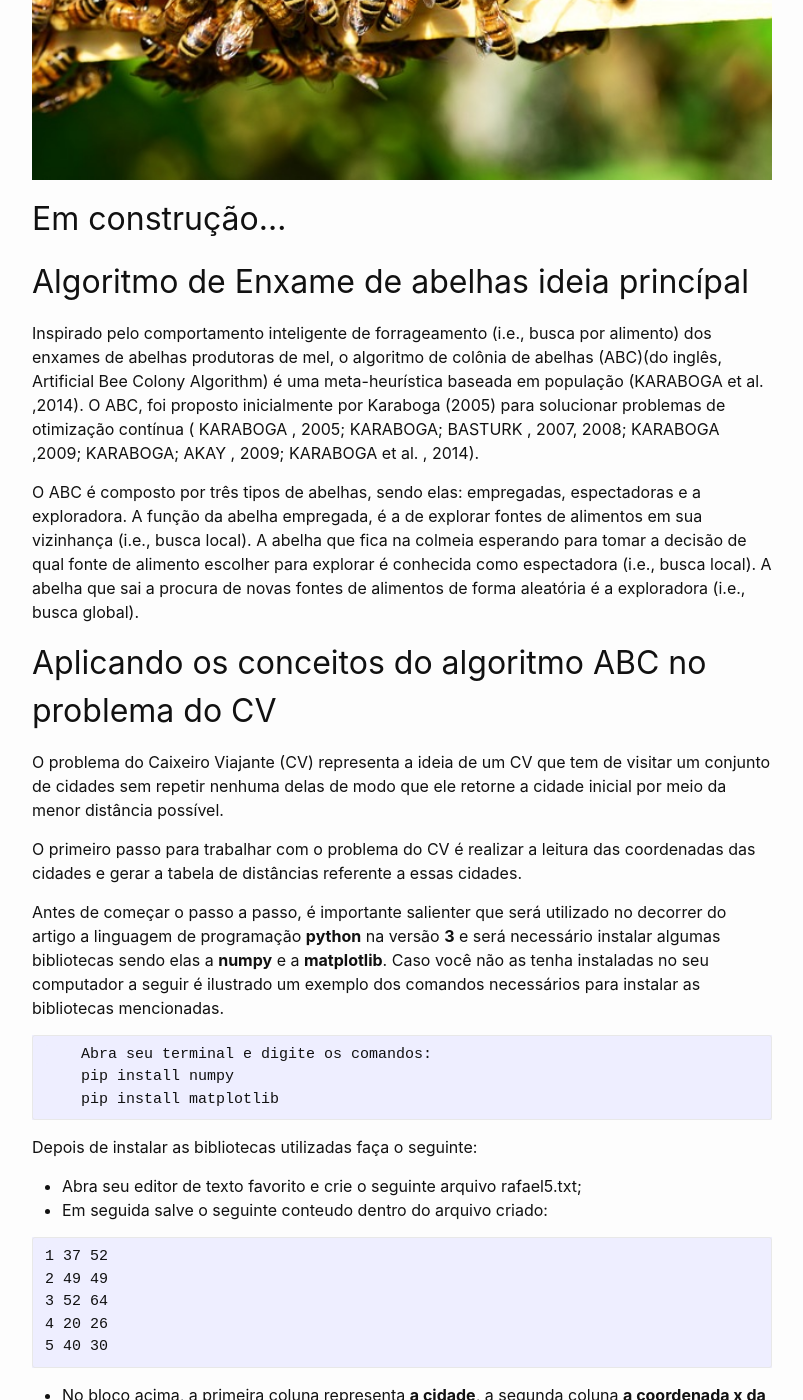
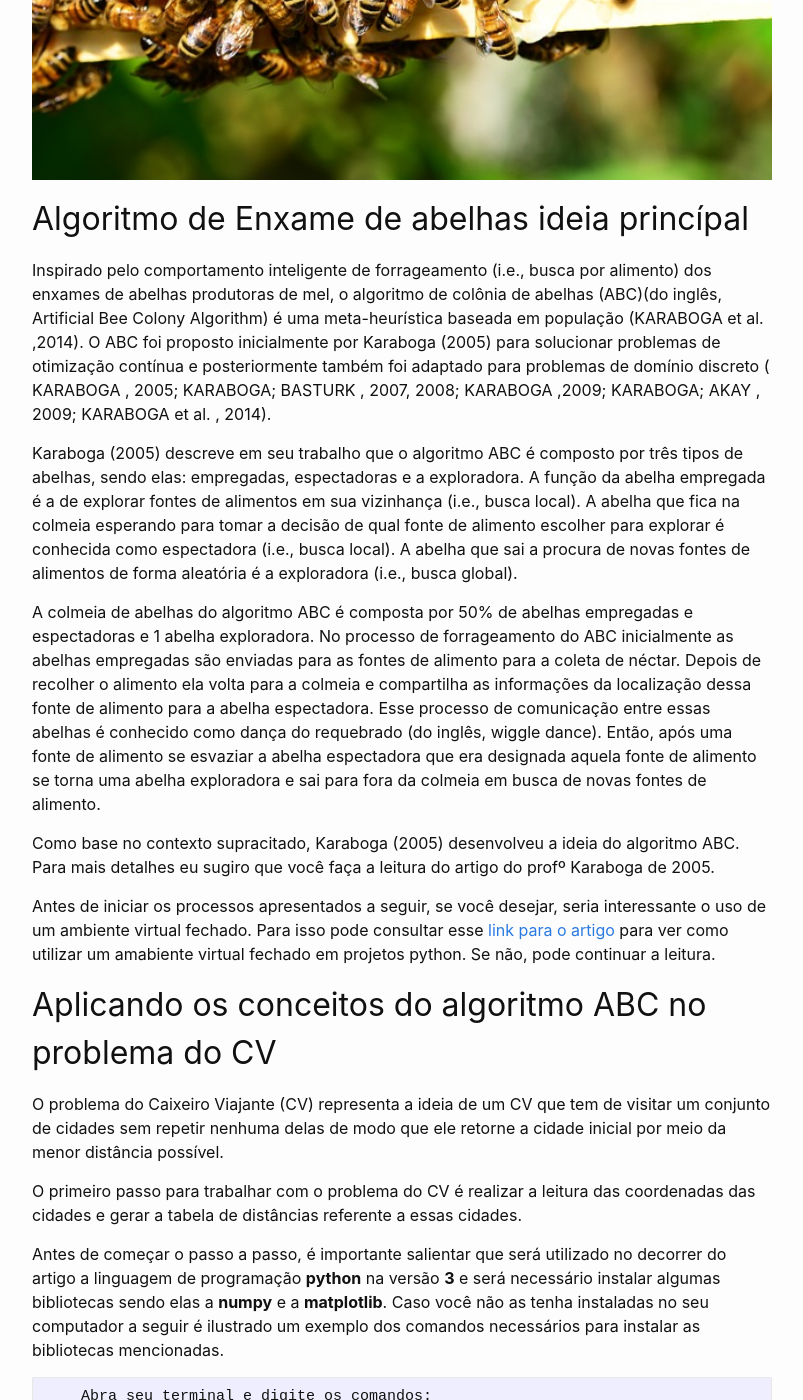
Before and after one commit to rafaelsanches123/rafaelsanches123.github.io, a Jekyll site: the page built from _posts/2018-09-10-resolvendo-problema-do-cv-usando-algoritmo-de-enxame-de-abelhas-abc.markdown, in a window 1280 px wide and 1400 px high, scrolled down 598 px. Shown: the whole window, without its empty margins (238-1041 px from the left). Built offline with Jekyll 4.4.1, drawn with Linux system fonts in a browser that asks for light colours; comment, search, counter and statistics services are not loaded; some of the changed text lies outside the part shown.

Commit message:
adição de publicação sobre virtualenv e melhoria do artigo sobre abc para o cv

````diff
--- a/_layouts/post.html
+++ b/_layouts/post.html
@@ -23,6 +23,11 @@ related: true
     {{ content }}
   </div>
 
+  Se achou algum erro no artigo ou que faltou falar de algo ou gostaria de ver algum tipo de assunto publicado no blog que
+  seja sobre computação em geral ou algo específico sobre inteligência artificial e assuntos relacionados fique a vontade
+  para deixar uma mensagem e também comentar sobre esse artigo. Colabore, <a target="blank" href="https://goo.gl/forms/woRBGtLKW7Dpospi1">CLIQUE
+  AQUI!</a>
+
   {%- include socialshare.html -%}
 
   {%- include comments.html -%}
--- a/_posts/2018-09-01-definicao-de-um-problema-de-otimizacao.markdown
+++ b/_posts/2018-09-01-definicao-de-um-problema-de-otimizacao.markdown
@@ -91,8 +91,6 @@ Tabela TDist
 
 * No exemplo acima foi visto que o roteiro 1 é melhor que o roteiro 2 isso, porque a distância do primeiro é menor que a do segundo de forma bastante clara. A ideia então desse problema é alterar a ordem das cidades até encontrar o roteiro que apresente a melhor distância possível só que para problemas com um número de cidades maior esse problema torna bastante complexo e não é algo trivial de se tratar como foi apresentado acima e para isso algumas abordagens são encontradas na literatura como uma boa forma de tratar esse tipo de problema e isso será assunto para próximos artigos aqui no blog.
 
-Se achou algum erro no artigo ou que faltou falar de algo ou gostaria de ver algum tipo de assunto publicado no blog que seja sobre computação em geral ou algo específico sobre inteligência artificial e assuntos relacionados fique a vontade para deixar uma mensagem e também comentar sobre esse artigo. Colabore, [CLIQUE AQUI!](https://goo.gl/forms/woRBGtLKW7Dpospi1){:target="_blank"}
-
 ### Referências
 
 DEB, K. Multi-objective optimization using evolutionary algorithms. John Wiley & Sons,2001.
--- a/_posts/2018-09-10-resolvendo-problema-do-cv-usando-algoritmo-de-enxame-de-abelhas-abc.markdown
+++ b/_posts/2018-09-10-resolvendo-problema-do-cv-usando-algoritmo-de-enxame-de-abelhas-abc.markdown
@@ -2,25 +2,29 @@
 layout: post
 title:  "Resolvendo o problema do Caixeiro Viajante utilizando o algoritmo de enxame de abelhas ABC"
 date:   2018-09-10 15:28:03 -0300
-categories: otimização inteligência-artificial
+categories: otimização inteligência-artificial python
 ---
 
 ![abelhas produtoras de mel]({{ site.url }}/assets/enxame-de-abelhas.jpg){:style="width: 100%" }
 
-## Em construção... ##
-
 ## Algoritmo de Enxame de abelhas ideia princípal
 
-Inspirado pelo comportamento inteligente de forrageamento (i.e., busca por alimento) dos enxames de abelhas produtoras de mel, o algoritmo de colônia de abelhas (ABC)(do inglês, Artificial Bee Colony Algorithm) é uma meta-heurística baseada em população (KARABOGA et al. ,2014). O ABC, foi proposto inicialmente por Karaboga (2005) para solucionar problemas de otimização contínua ( KARABOGA , 2005; KARABOGA; BASTURK , 2007, 2008; KARABOGA ,2009; KARABOGA; AKAY , 2009; KARABOGA et al. , 2014).
+Inspirado pelo comportamento inteligente de forrageamento (i.e., busca por alimento) dos enxames de abelhas produtoras de mel, o algoritmo de colônia de abelhas (ABC)(do inglês, Artificial Bee Colony Algorithm) é uma meta-heurística baseada em população (KARABOGA et al. ,2014). O ABC foi proposto inicialmente por Karaboga (2005) para solucionar problemas de otimização contínua e posteriormente também foi adaptado para problemas de domínio discreto ( KARABOGA , 2005; KARABOGA; BASTURK , 2007, 2008; KARABOGA ,2009; KARABOGA; AKAY , 2009; KARABOGA et al. , 2014).
 
-O ABC é composto por três tipos de abelhas, sendo elas: empregadas, espectadoras e a exploradora. A função da abelha empregada, é a de explorar fontes de alimentos em sua vizinhança (i.e., busca local). A abelha que fica na colmeia esperando para tomar a decisão de qual fonte de alimento escolher para explorar é conhecida como espectadora (i.e., busca local). A abelha que sai a procura de novas fontes de alimentos de forma aleatória é a exploradora (i.e., busca global).
+Karaboga (2005) descreve em seu trabalho que o algoritmo ABC é composto por três tipos de abelhas, sendo elas: empregadas, espectadoras e a exploradora. A função da abelha empregada é a de explorar fontes de alimentos em sua vizinhança (i.e., busca local). A abelha que fica na colmeia esperando para tomar a decisão de qual fonte de alimento escolher para explorar é conhecida como espectadora (i.e., busca local). A abelha que sai a procura de novas fontes de alimentos de forma aleatória é a exploradora (i.e., busca global).
+
+A colmeia de abelhas do algoritmo ABC é composta por 50% de abelhas empregadas e espectadoras e 1 abelha exploradora. No processo de forrageamento do ABC inicialmente as abelhas empregadas são enviadas para as fontes de alimento para a coleta de néctar. Depois de recolher o alimento ela volta para a colmeia e compartilha as informações da localização dessa fonte de alimento para a abelha espectadora. Esse processo de comunicação entre essas abelhas é conhecido como dança do requebrado (do inglês, wiggle dance). Então, após uma fonte de alimento se esvaziar a abelha espectadora que era designada aquela fonte de alimento se torna uma abelha exploradora e sai para fora da colmeia em busca de novas fontes de alimento.
+
+Como base no contexto supracitado, Karaboga (2005) desenvolveu a ideia do algoritmo ABC. Para mais detalhes eu sugiro que você faça a leitura do artigo do profº Karaboga de 2005.
+
+Antes de iniciar os processos apresentados a seguir, se você desejar, seria interessante o uso de um ambiente virtual fechado. Para isso pode consultar esse [link para o artigo]({% post_url 2019-04-11-criacao-de-um-ambiente-virtual-em-python %}) para ver como utilizar um amabiente virtual fechado em projetos python. Se não, pode continuar a leitura.
 
 ## Aplicando os conceitos do algoritmo ABC no problema do CV
 O problema do Caixeiro Viajante (CV) representa a ideia de um CV que tem de visitar um conjunto de cidades sem repetir nenhuma delas de modo que ele retorne a cidade inicial por meio da menor distância possível.
 
 O primeiro passo para trabalhar com o problema do CV é realizar a leitura das coordenadas das cidades e gerar a tabela de distâncias referente a essas cidades.
 
-Antes de começar o passo a passo, é importante salienter que será utilizado no decorrer do artigo a linguagem de programação __python__ na versão __3__ e será necessário instalar algumas bibliotecas sendo elas a __numpy__ e a __matplotlib__. Caso você não as tenha instaladas no seu computador a seguir é ilustrado um exemplo dos comandos necessários para instalar as bibliotecas mencionadas.
+Antes de começar o passo a passo, é importante salientar que será utilizado no decorrer do artigo a linguagem de programação __python__ na versão __3__ e será necessário instalar algumas bibliotecas sendo elas a __numpy__ e a __matplotlib__. Caso você não as tenha instaladas no seu computador a seguir é ilustrado um exemplo dos comandos necessários para instalar as bibliotecas mencionadas.
 
 ```
     Abra seu terminal e digite os comandos:
@@ -108,6 +112,12 @@ Com os dados básicos do problema do CV, agora já é possível começar a pensa
 
 ## Modelagem da Solução (i.e., representação das variáveis de decisão do problema estudado)
 
+A modelagem da solução é a forma com a qual seu algoritmo ABC representa as variáveis de decisão do problema de otimização em questão. No caso do CV a representação utilizada será a seguinte:
+
+Cada abelha terá como solução uma sequência de cidades e.g., (1, 2, 3, ..., até N) sendo que N representa a quantidade de cidades do nosso problema/exemplo e nesse caso, N=5 de modo que elas não se repitam. O fato delas não se repetirem é considerado como uma restrição do problema em questão.
+
+### SETAR OS PARÂMENTROS DO ABC
+
 {% highlight python linenos %}
 
 ### SETAR PARÂMENTROS INICIO ###
@@ -132,7 +142,9 @@ melhoresFitness  = np.zeros([numeroDeExecucoes]) #array referente as melhores so
 ### SETAR PARÂMENTROS FIM ###
 {% endhighlight %}
 
+### FUNÇÃO DE APTIDÃO/FITNESS UTILIZADA PARA AVALIAR AS SOLUÇÕES DO ABC NO PROBLEMA DO CV
 
+No problema do CV a função de fitness avalia a sequência das cidades representada por cada solução gerenciadas por cada abelha.
 
 {% highlight python linenos %}
 
@@ -146,12 +158,20 @@ def fitness(solucao,distancias):
 
 {% endhighlight %}
 
+### CRIAÇÃO DA POPULAÇÃO INICIAL DE ABELHAS DO ENXAME NO ABC PARA O PROBLEMA DO CV
+
+Assim que as soluções iniciais são geradas elas são avaliadas para que se possa saber a qualidade da fonte de alimentos de cada abelha.
+
 {% highlight python linenos %}
 #gerar população inicial de abelhas
 for i in range(metadeDaColonia):
     colonia[i,:] = np.random.permutation(D) #para cada abelha gerar um roteiro de cidades/variaveis de decisão
     fitnessDaColonia[i] = fitness(colonia[i],distancias) #calcular a aptidão/fitness de cada Abelha i
 {% endhighlight %}
+
+### MÉTODO DE SELEÇÃO UTILIZADO NO ABC
+
+Depois que todas as abelhas empregadas trabalham nas suas respectivas fontes de alimentos, um método de seleção é utilizado para selecionar uma abelha espectadora para melhorar cada solução de cada abelha empregada. Para isso, pode-se utilizar o método de Roleta Probabilística. Não existe apenas esse método e se você quiser pode pesquisar por outros e utilizá-los em seu lugar para ver o que acontece com o resultado gerado pelo ABC.
 
 {% highlight python linenos %}
 def selecaoPorRoleta(fitness): #Roleta probabilista refente as aptidoes/fitness da colonia de abelhas
@@ -163,6 +183,8 @@ def selecaoPorRoleta(fitness): #Roleta probabilista refente as aptidoes/fitness
     return -1
 {% endhighlight %}
 
+### A TROCA SWAP É APENAS UM MÉTODO QUE ALTERA AS SOLUÇÕES/FONTES DE ALIMENTOS DAS ABELHAS DO ABC
+
 {% highlight python linenos %}
 def trocaSwap(novaSolucao):
     posicaoDeTrocas = np.random.randint(D, size=(2)) #gerando 2 posições aleatórias
@@ -173,6 +195,8 @@ def trocaSwap(novaSolucao):
     novaSolucao[posicaoDeTrocas[1]] = aux
     return novaSolucao
 {% endhighlight %}
+
+A seguir é apresentado o fluxo do ABC do mesmo modo que no fluxograma supracitado nesse artigo:
 
 {% highlight python linenos %}
 #definir quem é a abelha com melhor fonte de alimento
@@ -241,6 +265,8 @@ for i in range(numeroDeExecucoes):
     print("-----------------------------")
 {% endhighlight %}
 
+Essa parte final serve para plotar em um gráfico o resultado gerado por meio do ABC:
+
 {% highlight python linenos %}
 #Plotando o resultado gerado pelo ABC
 fig2, ax2 = plt.subplots()
@@ -260,5 +286,4 @@ print("Roteiro de cidades percorridas pelo CV = %s" % str(melhorSolucao+1))
 print("Distancia percorrida pelo CV = %f" % melhorFitness)
 {% endhighlight %}
 
-
-Se achou algum erro no artigo ou que faltou falar de algo ou gostaria de ver algum tipo de assunto publicado no blog que seja sobre computação em geral ou algo específico sobre inteligência artificial e assuntos relacionados fique a vontade para deixar uma mensagem e também comentar sobre esse artigo. Colabore, [CLIQUE AQUI!](https://goo.gl/forms/woRBGtLKW7Dpospi1){:target="_blank"}
+__Se tiver alguma dúvida pode deixar ela nos comentários que responderei assim que puder!__
--- a/_posts/2018-09-13-resolvendo-problema-do-cv-usando-algoritmo-genetico.markdown
+++ b/_posts/2018-09-13-resolvendo-problema-do-cv-usando-algoritmo-genetico.markdown
@@ -1,12 +1,10 @@
 ---
 layout: post
 title:  "Resolvendo o problema do Caixeiro Viajante utilizando algoritmo genético"
-date:   2018-09-13 10:27:01 -0300
-categories: otimização inteligência-artificial
+date:   2019-05-12 10:27:01 -0300
+categories: otimização inteligência-artificial python
 ---
 
 ![algoritmo genético]({{ site.url }}/assets/algoritmo-genetico.jpg){:style="width: 100%" }
 
 ## Em construção... ##
-
-Se achou algum erro no artigo ou que faltou falar de algo ou gostaria de ver algum tipo de assunto publicado no blog que seja sobre computação em geral ou algo específico sobre inteligência artificial e assuntos relacionados fique a vontade para deixar uma mensagem e também comentar sobre esse artigo. Colabore, [CLIQUE AQUI!](https://goo.gl/forms/woRBGtLKW7Dpospi1){:target="_blank"}
````
Also changed, not shown: _posts/2019-04-11-criacao-de-um-ambiente-virtual-em-python.markdown (added, +110 -0 lines), sobre.md (+2 -0 lines), assets/ambiente-virtual.jpg (added), assets/rafael-sanches.jpg (added).
